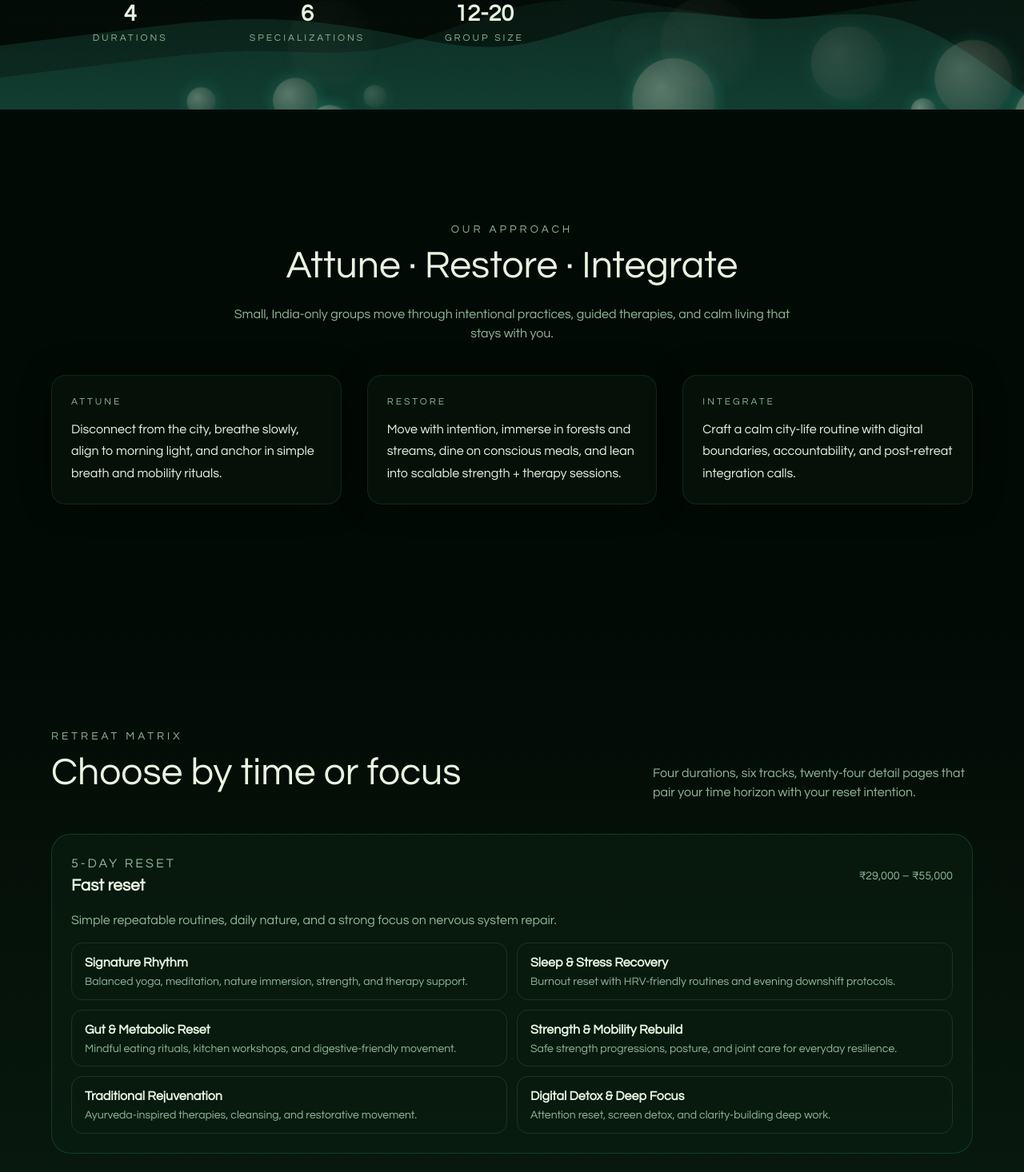
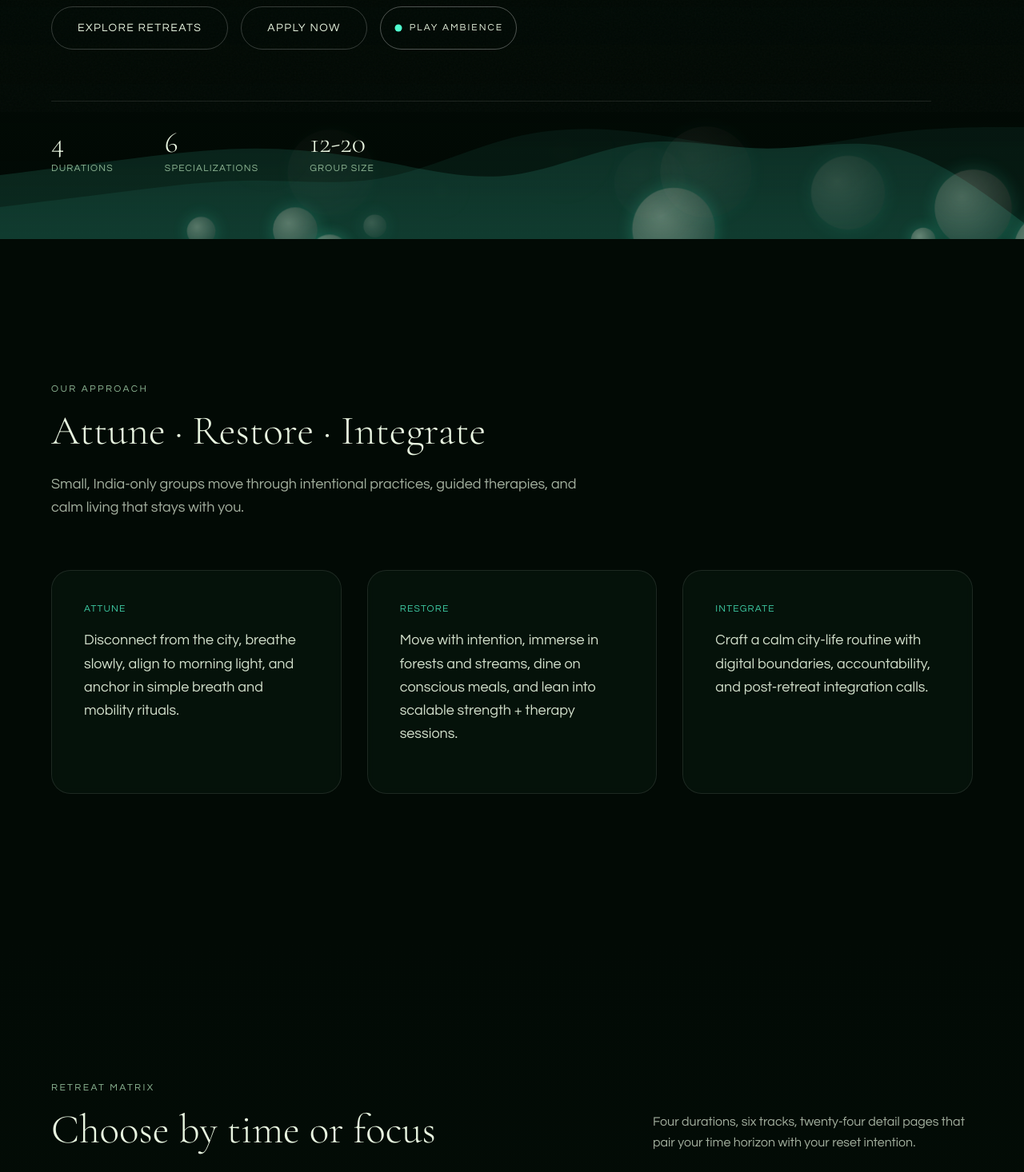
Before and after one commit to adonisarun123/7point83, a Next.js app: page / in a window 1280 px wide. Shown: the part 660-2126 px from the top of the page at 80% size. Built offline with nearby package versions, Linux system fonts and the light colour scheme.

Commit message:
Enhance home page design with premium typography and glassmorphism

```diff
--- a/src/app/globals.css
+++ b/src/app/globals.css
@@ -141,3 +141,17 @@ body::before {
     text-wrap: balance;
   }
 }
+
+@layer components {
+  .glass-card {
+    @apply bg-bg-card/40 backdrop-blur-sm border border-white/10 rounded-[24px] transition-all duration-500 hover:border-accent-glow/30 hover:bg-bg-card/60 hover:-translate-y-1 hover:shadow-[0_20px_40px_rgba(0,0,0,0.2)];
+  }
+
+  .section-padding {
+    @apply py-[clamp(100px,15vw,180px)] px-[5%];
+  }
+
+  .heading-display {
+    @apply font-display font-light leading-[1.1];
+  }
+}
--- a/src/app/page.tsx
+++ b/src/app/page.tsx
@@ -45,28 +45,28 @@ export default function Home() {
         <div className="absolute inset-0 bg-[radial-gradient(circle_at_top,_rgba(79,255,208,0.08),_transparent_40%)] -z-20" />
         <div className="absolute inset-0 bg-gradient-to-b from-[rgba(2,10,5,0.95)] via-[rgba(2,10,5,0.9)] to-transparent -z-10" />
         <div className="relative max-w-[1100px]">
-          <p className="text-[0.85rem] tracking-[4px] uppercase text-accent-glow mb-6" aria-live="polite">
+          <p className="text-sm tracking-[0.2em] uppercase text-accent-glow mb-8 animate-fade-in" aria-live="polite">
             <HeroTagline />
           </p>
-          <h1 className="text-[clamp(2.6rem,5vw,4.8rem)] leading-[1.1] mb-6 font-light">{heroCopy.title}</h1>
-          <p className="text-[1.15rem] text-text-muted max-w-[780px] mb-8">{heroCopy.subtitle}</p>
-          <div className="flex flex-wrap gap-4 mb-10">
+          <h1 className="text-[clamp(3.5rem,6vw,6rem)] font-light mb-8 heading-display">{heroCopy.title}</h1>
+          <p className="text-lg text-text-muted max-w-[600px] mb-10 leading-relaxed">{heroCopy.subtitle}</p>
+          <div className="flex flex-wrap gap-4 mb-16">
             {heroCopy.ctas.map((cta) => (
               <Link
                 key={cta.label}
                 href={cta.href}
-                className="px-6 py-3 border border-[rgba(255,255,255,0.3)] rounded-full text-[0.85rem] tracking-[2px] uppercase transition-all duration-300 hover:border-accent-glow hover:text-accent-glow button-glow"
+                className="px-8 py-4 border border-white/20 rounded-full text-sm tracking-[0.1em] uppercase transition-all duration-300 hover:border-accent-glow hover:text-accent-glow hover:bg-white/5 button-glow"
               >
                 {cta.label}
               </Link>
             ))}
             <AmbientPlayer />
           </div>
-          <div className="grid grid-cols-3 gap-6 max-w-[640px]">
+          <div className="flex flex-wrap gap-x-16 gap-y-8 border-t border-white/10 pt-8">
             {heroCopy.metrics.map((metric) => (
-              <div key={metric.label} className="text-center">
-                <p className="text-[1.8rem] font-bold">{metric.value}</p>
-                <p className="text-[0.75rem] uppercase tracking-[3px] text-text-muted">{metric.label}</p>
+              <div key={metric.label}>
+                <p className="text-4xl font-light font-display mb-1">{metric.value}</p>
+                <p className="text-xs uppercase tracking-widest text-text-muted">{metric.label}</p>
               </div>
             ))}
           </div>
@@ -74,60 +74,68 @@ export default function Home() {
         <WaveGraphic className="-z-20" />
       </section>
 
-      <section className="px-[5%] py-[clamp(80px,12vw,140px)]">
-        <div className="max-w-[1200px] mx-auto">
-          <div className="text-center mb-10">
-            <p className="text-[0.85rem] tracking-[4px] uppercase text-text-muted">Our approach</p>
-            <h2 className="text-[clamp(2rem,4vw,3rem)]">Attune · Restore · Integrate</h2>
-            <p className="text-text-muted max-w-[700px] mx-auto mt-3">
+      <section className="section-padding relative z-10">
+        <div className="max-w-[1400px] mx-auto">
+          <div className="mb-16">
+            <p className="text-xs tracking-[0.2em] uppercase text-text-muted mb-4">Our approach</p>
+            <h2 className="text-[clamp(2.5rem,4vw,4rem)] heading-display mb-6">Attune · Restore · Integrate</h2>
+            <p className="text-text-primary/70 max-w-[700px] text-lg font-light leading-relaxed">
               Small, India-only groups move through intentional practices, guided therapies, and calm living that stays with you.
             </p>
           </div>
-          <div className="grid gap-8 sm:grid-cols-3">
+          <div className="grid gap-8 md:grid-cols-3">
             {homeJourney.map((step) => (
               <div
                 key={step.title}
-                className="bg-bg-main shadow-[0_0_40px_rgba(0,0,0,0.3)] p-6 rounded-[18px] border border-[rgba(79,255,208,0.1)]"
+                className="glass-card p-10 flex flex-col justify-between min-h-[280px]"
               >
-                <p className="text-[0.75rem] tracking-[3px] uppercase text-text-muted">{step.title}</p>
-                <p className="mt-3 text-[1rem] leading-[1.7]">{step.detail}</p>
+                <div>
+                  <p className="text-xs tracking-widest uppercase text-accent-glow/80 mb-4">{step.title}</p>
+                  <p className="text-lg leading-relaxed text-text-primary/90">{step.detail}</p>
+                </div>
               </div>
             ))}
           </div>
         </div>
       </section>
 
-      <section className="py-[clamp(80px,12vw,140px)] px-[5%] bg-gradient-to-b from-transparent via-bg-secondary to-transparent">
-        <div className="max-w-[1200px] mx-auto">
-          <div className="flex flex-col lg:flex-row lg:justify-between lg:items-end mb-10 gap-4">
+      <section className="section-padding relative">
+        <div className="absolute inset-0 bg-gradient-to-b from-transparent via-bg-secondary/30 to-transparent pointer-events-none" />
+        <div className="max-w-[1400px] mx-auto relative z-10">
+          <div className="flex flex-col lg:flex-row lg:justify-between lg:items-end mb-16 gap-8">
             <div>
-              <p className="text-[0.85rem] tracking-[4px] uppercase text-text-muted">Retreat matrix</p>
-              <h2 className="text-[clamp(2rem,4vw,3rem)]">Choose by time or focus</h2>
+              <p className="text-xs tracking-[0.2em] uppercase text-text-muted mb-4">Retreat matrix</p>
+              <h2 className="text-[clamp(2.5rem,4vw,4rem)] heading-display">Choose by time or focus</h2>
             </div>
-            <p className="text-text-muted max-w-[400px]">
+            <p className="text-text-primary/70 max-w-[400px] leading-relaxed text-right lg:text-left">
               Four durations, six tracks, twenty-four detail pages that pair your time horizon with your reset intention.
             </p>
           </div>
-          <div className="grid gap-6">
+          <div className="grid gap-8">
             {retreatMatrix.map((block) => (
-              <div key={block.duration.id} className="bg-bg-card border border-[rgba(79,255,208,0.15)] rounded-[24px] p-6">
-                <div className="flex flex-wrap items-center justify-between gap-4 mb-4">
+              <div key={block.duration.id} className="glass-card p-8 lg:p-10">
+                <div className="flex flex-wrap items-baseline justify-between gap-6 mb-8 border-b border-white/5 pb-6">
                   <div>
-                    <p className="text-[1rem] tracking-[3px] uppercase text-text-muted">{block.duration.label}</p>
-                    <p className="text-[1.3rem] font-semibold">{block.duration.tagline}</p>
+                    <p className="text-sm tracking-widest uppercase text-accent-glow mb-2">{block.duration.label}</p>
+                    <p className="text-3xl font-light font-display">{block.duration.tagline}</p>
                   </div>
-                  <span className="text-[0.9rem] text-text-muted">{block.duration.priceRange}</span>
+                  <span className="text-sm border border-white/10 px-4 py-2 rounded-full text-text-muted">{block.duration.priceRange}</span>
                 </div>
-                <p className="text-text-muted mb-4">{block.duration.summary}</p>
-                <div className="grid gap-3 sm:grid-cols-2">
+                <p className="text-text-primary/70 mb-8 text-lg max-w-2xl">{block.duration.summary}</p>
+                <div className="grid gap-4 sm:grid-cols-2 lg:grid-cols-3">
                   {block.tracks.map((entry) => (
                     <Link
                       key={entry.slug}
                       href={`/retreats/${entry.slug}`}
-                      className="rounded-[14px] border border-[rgba(255,255,255,0.1)] px-4 py-3 flex flex-col gap-1 hover:border-accent-glow transition"
+                      className="group rounded-xl border border-white/5 bg-white/[0.02] px-6 py-5 flex flex-col gap-2 hover:border-accent-glow/50 hover:bg-white/[0.04] transition-all duration-300"
                     >
-                      <p className="font-semibold">{entry.track.label}</p>
-                      <p className="text-sm text-text-muted leading-tight">{entry.track.focus}</p>
+                      <div className="flex justify-between items-center">
+                        <p className="font-semibold text-white group-hover:text-accent-glow transition-colors">{entry.track.label}</p>
+                        <span className="opacity-0 -translate-x-2 group-hover:opacity-100 group-hover:translate-x-0 transition-all duration-300 text-accent-glow">
+                          →
+                        </span>
+                      </div>
+                      <p className="text-sm text-text-muted leading-relaxed">{entry.track.focus}</p>
                     </Link>
                   ))}
                 </div>
@@ -137,71 +145,73 @@ export default function Home() {
         </div>
       </section>
 
-      <section className="px-[5%] py-[clamp(80px,12vw,140px)]">
-        <div className="max-w-[1200px] mx-auto">
-          <div className="text-center mb-10">
-            <p className="text-[0.85rem] tracking-[4px] uppercase text-text-muted">What we practice</p>
-            <h2 className="text-[clamp(2rem,4vw,3rem)]">Core rituals present on every retreat</h2>
+      <section className="section-padding relative z-10">
+        <div className="max-w-[1400px] mx-auto">
+          <div className="mb-16">
+            <p className="text-xs tracking-[0.2em] uppercase text-text-muted mb-4">What we practice</p>
+            <h2 className="text-[clamp(2.5rem,4vw,4rem)] heading-display">Core rituals present on every retreat</h2>
           </div>
-          <div className="grid gap-6 md:grid-cols-3">
+          <div className="grid gap-8 md:grid-cols-3">
             {corePractices.map((practice) => (
-              <div key={practice.title} className="bg-bg-card border border-[rgba(79,255,208,0.1)] rounded-[18px] p-6 shadow-[0_40px_80px_rgba(0,0,0,0.2)]">
-                <h3 className="text-[1.2rem] mb-3">{practice.title}</h3>
-                <p className="text-text-muted leading-[1.7]">{practice.detail}</p>
+              <div key={practice.title} className="glass-card p-8">
+                <h3 className="text-2xl font-display mb-4">{practice.title}</h3>
+                <p className="text-text-primary/80 leading-relaxed">{practice.detail}</p>
               </div>
             ))}
           </div>
         </div>
       </section>
 
-      <section className="px-[5%] py-[clamp(80px,12vw,140px)] bg-bg-secondary">
-        <div className="max-w-[1200px] mx-auto">
-          <div className="flex flex-col lg:flex-row lg:justify-between lg:items-center mb-6 gap-3">
+      <section className="section-padding bg-bg-secondary relative">
+        <div className="absolute inset-x-0 top-0 h-px bg-gradient-to-r from-transparent via-white/10 to-transparent" />
+        <div className="max-w-[1400px] mx-auto">
+          <div className="flex flex-col lg:flex-row lg:justify-between lg:items-center mb-16 gap-8">
             <div>
-              <p className="text-[0.85rem] tracking-[4px] uppercase text-text-muted">Destinations</p>
-              <h2 className="text-[clamp(2rem,4vw,3rem)]">Seasonal India playbook</h2>
+              <p className="text-xs tracking-[0.2em] uppercase text-text-muted mb-4">Destinations</p>
+              <h2 className="text-[clamp(2.5rem,4vw,4rem)] heading-display">Seasonal India playbook</h2>
             </div>
-            <p className="text-text-muted max-w-[400px]">
+            <p className="text-text-muted max-w-[400px] text-lg font-light leading-relaxed">
               Each property is selected for sustainability, quiet nature, and kitchens that serve the ritual meals we describe.
             </p>
           </div>
-          <div className="grid gap-4 md:grid-cols-2">
+          <div className="grid gap-8 md:grid-cols-2">
             {destinationPlaybook.map((place) => (
-              <div key={place.title} className="border border-[rgba(255,255,255,0.08)] rounded-[18px] p-6 bg-[rgba(5,17,8,0.7)]">
-                <h3 className="text-[1.1rem] font-semibold mb-2">{place.title}</h3>
-                <p className="text-text-muted text-[0.95rem]">{place.detail}</p>
+              <div key={place.title} className="glass-card p-10 bg-[rgba(5,17,8,0.4)]">
+                <h3 className="text-2xl font-display mb-3">{place.title}</h3>
+                <p className="text-text-primary/70 leading-relaxed">{place.detail}</p>
               </div>
             ))}
           </div>
         </div>
       </section>
 
-      <section className="px-[5%] py-[clamp(80px,12vw,140px)]">
-        <div className="max-w-[1200px] mx-auto">
-          <div className="grid gap-6 lg:grid-cols-[1.3fr_0.7fr]">
-            <div className="bg-bg-card border border-[rgba(79,255,208,0.15)] rounded-[24px] p-8">
-              <p className="text-[0.85rem] tracking-[4px] uppercase text-text-muted mb-4">What to expect</p>
-              <p className="text-lg text-text-primary mb-4">
+      <section className="section-padding relative">
+        <div className="max-w-[1400px] mx-auto">
+          <div className="grid gap-8 lg:grid-cols-[1.2fr_0.8fr]">
+            <div className="glass-card p-10 lg:p-12 border-accent-glow/20">
+              <p className="text-xs tracking-[0.2em] uppercase text-text-muted mb-6">What to expect</p>
+              <p className="text-2xl font-display text-text-primary mb-8 leading-snug">
                 Every day blends breathwork, yoga/mobility, nourishment, and reflection. Want the full sample rhythm? Explore any retreat detail to see the complete daily flow.
               </p>
               <Link
                 href="/retreats"
-                className="inline-flex items-center gap-2 px-6 py-3 border border-accent-glow rounded-full tracking-[2px] uppercase text-[0.85rem] text-accent-glow hover:bg-accent-glow hover:text-bg-deep transition"
+                className="inline-flex items-center gap-3 px-8 py-4 border border-accent-glow rounded-full tracking-widest uppercase text-xs text-accent-glow hover:bg-accent-glow hover:text-bg-deep transition-all duration-300"
               >
                 See daily flow
+                <span>→</span>
               </Link>
             </div>
-            <div className="bg-[rgba(10,31,18,0.6)] border border-[rgba(255,255,255,0.1)] rounded-[24px] p-8 text-text-muted">
-              <p className="text-[0.85rem] tracking-[4px] uppercase text-text-muted mb-4">Path to Alpha</p>
-              <div className="space-y-4">
+            <div className="glass-card p-10 bg-white/[0.02]">
+              <p className="text-xs tracking-[0.2em] uppercase text-text-muted mb-8">Path to Alpha</p>
+              <div className="space-y-8">
                 {applicationFlow.slice(0, 3).map((step, index) => (
-                  <div key={step.title} className="flex gap-3 items-start">
-                    <div className="w-10 h-10 rounded-full border border-[rgba(79,255,208,0.4)] flex items-center justify-center text-accent-glow font-semibold">
+                  <div key={step.title} className="flex gap-6 items-start">
+                    <div className="w-8 h-8 rounded-full border border-accent-glow/40 flex flex-shrink-0 items-center justify-center text-accent-glow text-sm font-body">
                       {index + 1}
                     </div>
                     <div>
-                      <p className="font-semibold">{step.title}</p>
-                      <p className="text-sm leading-[1.6]">{step.detail}</p>
+                      <p className="font-display text-xl mb-2">{step.title}</p>
+                      <p className="text-sm text-text-muted leading-relaxed">{step.detail}</p>
                     </div>
                   </div>
                 ))}
@@ -211,38 +221,41 @@ export default function Home() {
         </div>
       </section>
 
-      <section className="px-[5%] py-[clamp(80px,12vw,140px)] bg-gradient-to-b from-transparent via-[rgba(10,31,18,0.9)] to-transparent">
-        <div className="max-w-[1200px] mx-auto grid gap-10 lg:grid-cols-2">
-          <div className="bg-[rgba(10,31,18,0.6)] border border-[rgba(255,255,255,0.1)] rounded-[24px] p-6">
-            <p className="text-[0.85rem] tracking-[4px] uppercase text-text-muted mb-6">Application flow</p>
-            <div className="space-y-5">
+      <section className="py-[clamp(100px,15vw,180px)] px-[5%] relative overflow-hidden">
+        <div className="absolute inset-0 bg-gradient-to-b from-transparent via-[rgba(10,31,18,0.8)] to-transparent -z-10" />
+        <div className="max-w-[1200px] mx-auto grid gap-16 lg:grid-cols-2 items-center">
+          <div>
+            <p className="text-xs tracking-[0.2em] uppercase text-text-muted mb-8">Application flow</p>
+            <div className="space-y-10">
               {applicationFlow.map((step, index) => (
-                <div key={step.title} className="flex gap-3 items-start">
-                  <div className="w-8 h-8 rounded-full border border-[rgba(79,255,208,0.5)] flex items-center justify-center text-accent-glow font-semibold">
+                <div key={step.title} className="group flex gap-6 items-start">
+                  <div className="w-10 h-10 rounded-full border border-white/20 flex flex-shrink-0 items-center justify-center text-accent-glow group-hover:border-accent-glow transition-colors duration-500">
                     {index + 1}
                   </div>
                   <div>
-                    <p className="font-semibold">{step.title}</p>
-                    <p className="text-sm text-text-muted leading-[1.6]">{step.detail}</p>
+                    <h3 className="font-display text-2xl mb-2 group-hover:text-accent-glow transition-colors">{step.title}</h3>
+                    <p className="text-text-muted leading-relaxed max-w-sm">{step.detail}</p>
                   </div>
                 </div>
               ))}
             </div>
           </div>
-          <div className="bg-bg-card border border-[rgba(79,255,208,0.15)] rounded-[24px] p-6">
-            <p className="text-[0.85rem] tracking-[4px] uppercase text-text-muted mb-6">Safety + our container</p>
-            <ul className="space-y-3 text-text-muted text-[0.95rem]">
+          <div className="glass-card p-12 text-center relative overflow-hidden group">
+            <div className="absolute inset-0 bg-gradient-to-br from-accent-glow/5 to-transparent opacity-0 group-hover:opacity-100 transition-opacity duration-700" />
+
+            <p className="text-xs tracking-[0.2em] uppercase text-text-muted mb-8 relative z-10">Safety + our container</p>
+            <ul className="space-y-4 text-text-primary/80 text-lg mb-12 text-left inline-block relative z-10">
               {safetyNotes.map((note) => (
-                <li key={note} className="flex gap-3">
-                  <span className="text-accent-glow">⚡</span>
+                <li key={note} className="flex gap-4 items-center">
+                  <span className="text-accent-glow">✦</span>
                   <span>{note}</span>
                 </li>
               ))}
             </ul>
-            <div className="mt-8 text-center">
+            <div className="relative z-10">
               <Link
                 href="/apply"
-                className="inline-flex items-center justify-center gap-2 px-8 py-3 border border-accent-glow rounded-full tracking-[2px] uppercase text-[0.85rem] hover:bg-accent-glow hover:text-bg-deep transition"
+                className="inline-flex items-center justify-center gap-3 px-10 py-5 border border-accent-glow rounded-full tracking-[0.15em] uppercase text-sm hover:bg-accent-glow hover:text-bg-deep transition-all duration-300 shadow-[0_0_20px_rgba(79,255,208,0.1)] hover:shadow-[0_0_40px_rgba(79,255,208,0.3)]"
               >
                 Apply for your retreat
               </Link>
```
